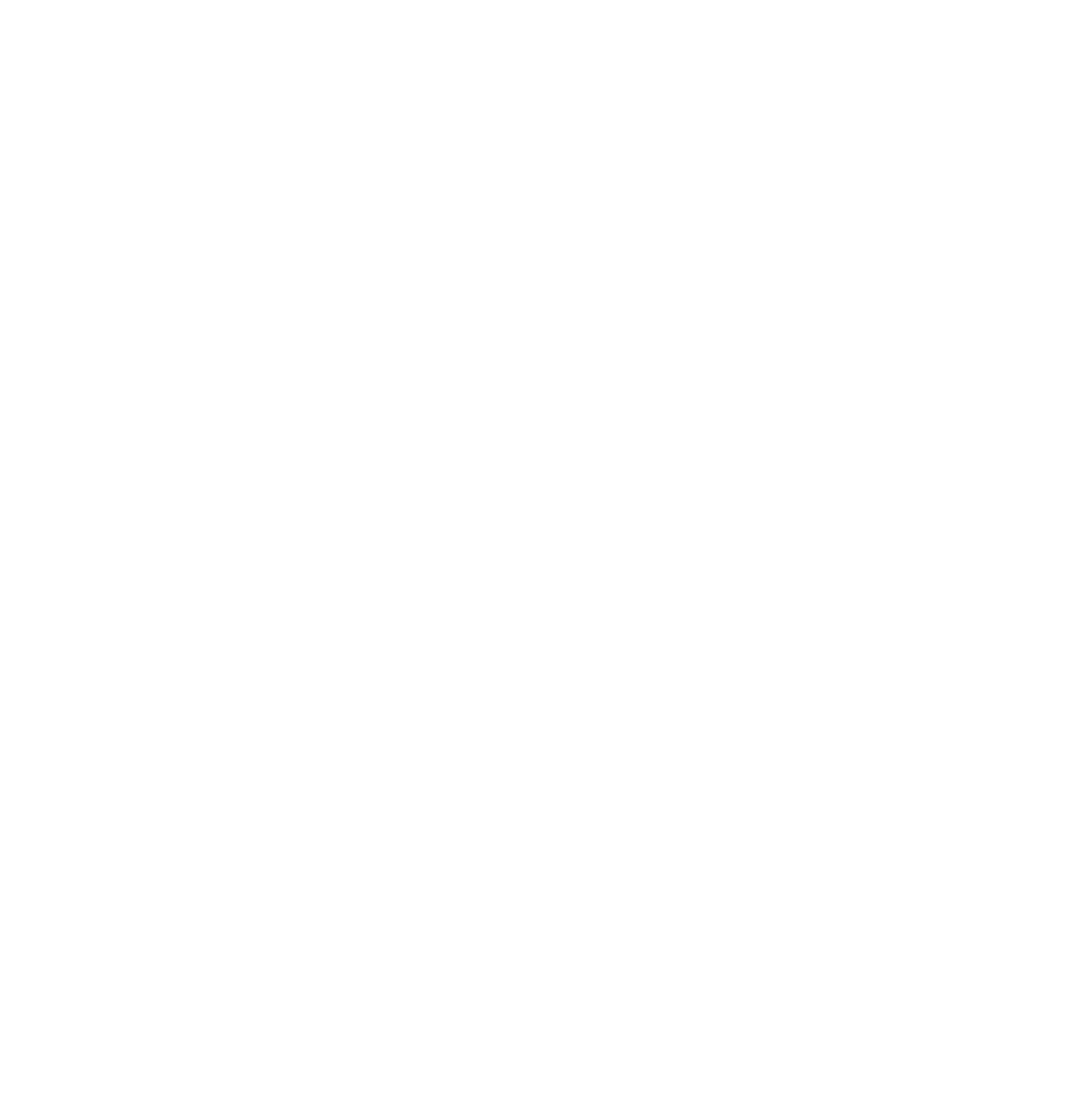
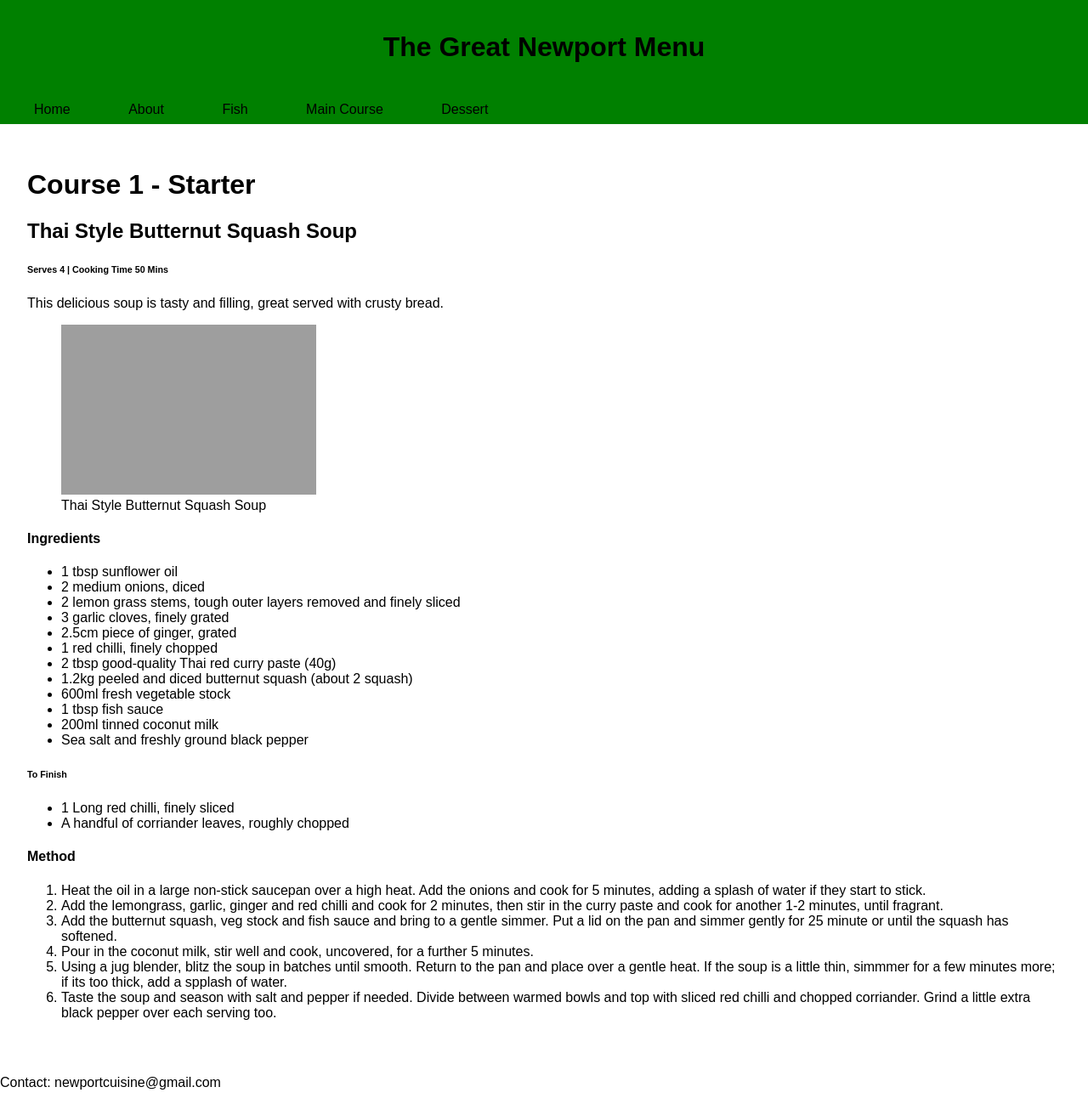
Before and after one commit to LaurenAnds/recipe-site, a plain HTML site: page starter.html in a window 1280 px wide. Shown: the whole page at 85% size. Before the commit the page ends 800 px from the top, so only its background shows below. Drawn offline with Linux system fonts and the light colour scheme; grey boxes are pictures that could not be loaded.

Commit message:
third commit

```diff
--- a/starter.html
+++ b/starter.html
@@ -0,0 +1,111 @@
+<!DOCTYPE html>
+<html lang="en">
+
+<head>
+    <meta charset="UTF-8">
+    <meta name="viewport" content="width=device-width, initial-scale=1.0">
+    <title>The Great Newport Menu</title>
+    <style>
+        body {
+            font-family: Arial, sans-serif;
+            margin: 0;
+            padding: 0;
+            box-sizing: border-box;
+        }
+
+        header {
+            background-color: green;
+            color: black;
+            text-align: center;
+            padding: 1em;
+        }
+
+        nav {
+            background-color: green;
+            padding: 0.5em;
+        }
+
+        nav a {
+            color: black;
+            text-decoration: none;
+            padding: 0.5em 1em;
+            margin: 0 1em;
+        }
+
+        main {
+            padding: 2em;
+        }
+    </style>
+</head>
+
+<body>
+
+    <header>
+        <h1>The Great Newport Menu</h1>
+    </header>
+
+    <nav>
+        <a href="index.html">Home</a>
+        <a href="about.html">About</a>
+        <a href="fish.html">Fish</a>
+        <a href="main.html">Main Course</a>
+        <a href="dessert.html">Dessert</a>
+    </nav>
+
+    <main>
+        <h1>Course 1 - Starter</h1>
+        <h2>Thai Style Butternut Squash Soup</h2>
+        <h6>Serves 4 | Cooking Time 50 Mins</h6>
+        <p>This delicious soup is tasty and filling, great served with crusty bread.</p>
+        <figure>
+            <img id="Image"
+                src="https://www.thetimes.co.uk/imageserver/image/%2Fmethode%2Fsundaytimes%2Fprod%2Fweb%2Fbin%2F5105f1fa-e1bf-11e7-b446-30898d5bb4d6.jpg?crop=2143%2C1205%2C54%2C13&resize=1500"
+                alt="Picture of Soup" width="300" height="200">
+            <figcaption>Thai Style Butternut Squash Soup</figcaption>
+        </figure>
+        <h4>Ingredients</h4>
+        <ul>
+            <li>1 tbsp sunflower oil</li>
+            <li>2 medium onions, diced</li>
+            <li>2 lemon grass stems, tough outer layers removed and finely sliced</li>
+            <li>3 garlic cloves, finely grated</li>
+            <li>2.5cm piece of ginger, grated</li>
+            <li>1 red chilli, finely chopped</li>
+            <li>2 tbsp good-quality Thai red curry paste (40g)</li>
+            <li>1.2kg peeled and diced butternut squash (about 2 squash)</li>
+            <li>600ml fresh vegetable stock</li>
+            <li>1 tbsp fish sauce</li>
+            <li>200ml tinned coconut milk</li>
+            <li>Sea salt and freshly ground black pepper</li>
+        </ul>
+        <h6>To Finish</h6>
+        <ul>
+            <li>1 Long red chilli, finely sliced</li>
+            <li>A handful of corriander leaves, roughly chopped</li>
+        </ul>
+        <h4>Method</h4>
+        <ol>
+            <li>Heat the oil in a large non-stick saucepan over a high heat. Add the onions and cook for 5 minutes,
+                adding a splash of water if they start to stick.</li>
+            <li>Add the lemongrass, garlic, ginger and red chilli and cook for 2 minutes, then stir in the curry paste
+                and cook for another 1-2 minutes, until fragrant.</li>
+            <li>Add the butternut squash, veg stock and fish sauce and bring to a gentle simmer. Put a lid on the pan
+                and simmer gently for 25 minute or until the squash has softened.</li>
+            <li>Pour in the coconut milk, stir well and cook, uncovered, for a further 5 minutes.</li>
+            <li>Using a jug blender, blitz the soup in batches until smooth. Return to the pan and place over a gentle
+                heat. If the soup is a little thin, simmmer for a few minutes more; if its too thick, add a spplash of
+                water.</li>
+            <li>Taste the soup and season with salt and pepper if needed. Divide between warmed bowls and top with
+                sliced red chilli and chopped corriander. Grind a little extra black pepper over each serving too.</li>
+        </ol>
+
+
+    </main>
+
+    <footer id="Contact">
+        <p>Contact: newportcuisine@gmail.com</p>
+    </footer>
+
+</body>
+
+</html>
```
Also changed, not shown: fish.html (+102 -0 lines), index.html (+3 -4 lines).
